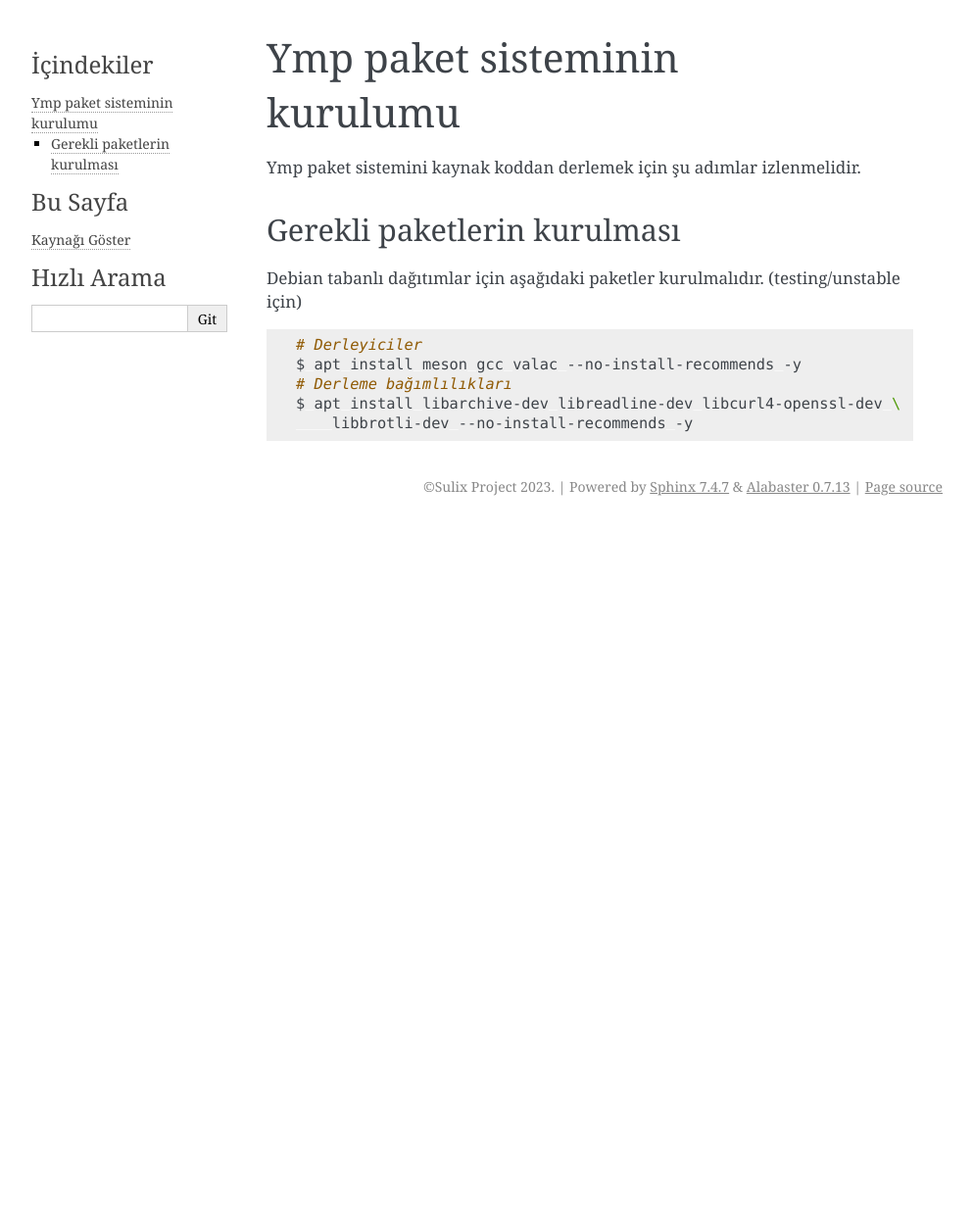
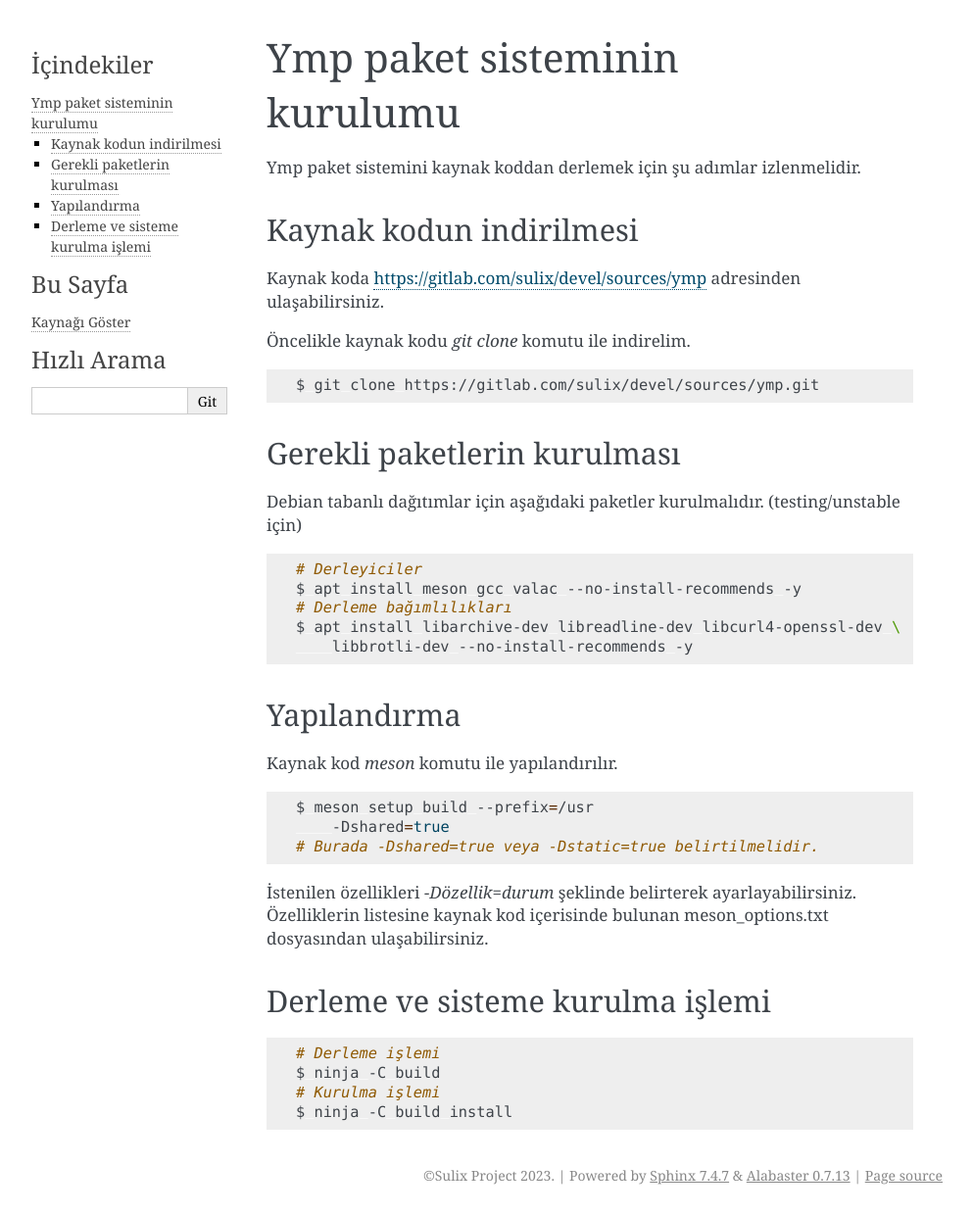
Before and after one commit to turkman-linux/wiki, a Sphinx documentation site: the page built from source/ymp/00-kurulum.rst, in a window 1280 px wide. Shown: the whole page at 98% size, without its empty margins (148-1141 px from the left). Built offline with Sphinx 7.4.7, drawn with Linux system fonts in a browser that asks for light colours; before the commit the page ends 900 px from its top, so only the background shows below that.

Commit message:
eklemeler

```diff
--- a/source/conf.py
+++ b/source/conf.py
@@ -6,7 +6,7 @@
 # -- Project information -----------------------------------------------------
 # https://www.sphinx-doc.org/en/master/usage/configuration.html#project-information
 
-project = 'wiki'
+project = 'Sulix Wiki'
 copyright = 'Sulix Project 2023'
 author = 'sulix'
 
--- a/source/ymp/00-kurulum.rst
+++ b/source/ymp/00-kurulum.rst
@@ -1,6 +1,16 @@
 Ymp paket sisteminin kurulumu
 =============================
 Ymp paket sistemini kaynak koddan derlemek için şu adımlar izlenmelidir.
+
+Kaynak kodun indirilmesi
+^^^^^^^^^^^^^^^^^^^^^^^^
+Kaynak koda https://gitlab.com/sulix/devel/sources/ymp adresinden ulaşabilirsiniz.
+
+Öncelikle kaynak kodu `git clone` komutu ile indirelim.
+
+.. code-block:: shell
+
+	$ git clone https://gitlab.com/sulix/devel/sources/ymp.git
 
 Gerekli paketlerin kurulması
 ^^^^^^^^^^^^^^^^^^^^^^^^^^^^
@@ -13,3 +23,25 @@ Debian tabanlı dağıtımlar için aşağıdaki paketler kurulmalıdır. (testi
 	# Derleme bağımlılıkları
 	$ apt install libarchive-dev libreadline-dev libcurl4-openssl-dev \
 	    libbrotli-dev --no-install-recommends -y
+
+Yapılandırma
+^^^^^^^^^^^^
+Kaynak kod `meson` komutu ile yapılandırılır.
+
+.. code-block:: shell
+
+	$ meson setup build --prefix=/usr
+	    -Dshared=true
+	# Burada -Dshared=true veya -Dstatic=true belirtilmelidir.
+
+İstenilen özellikleri `-Dözellik=durum` şeklinde belirterek ayarlayabilirsiniz. Özelliklerin listesine kaynak kod içerisinde bulunan meson_options.txt dosyasından ulaşabilirsiniz.
+
+Derleme ve sisteme kurulma işlemi
+^^^^^^^^^^^^^^^^^^^^^^^^^^^^^^^^^
+
+.. code-block:: shell
+
+	# Derleme işlemi
+	$ ninja -C build
+	# Kurulma işlemi
+	$ ninja -C build install
```
